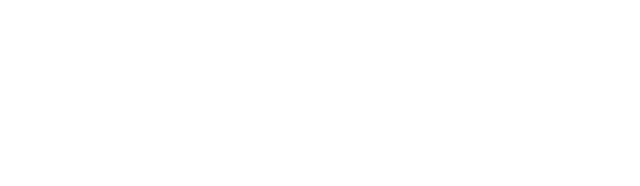
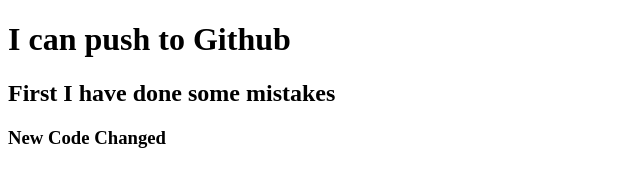
Before and after one commit to Jannatulbushra22/my-second-repo, a plain HTML site: page index.html in a window 1280 px wide. Shown: the whole page, without its empty margins (0-640 px from the left). Drawn offline with Linux system fonts and the light colour scheme.

Commit message:
added header

```diff
--- a/index.html
+++ b/index.html
@@ -7,6 +7,9 @@
     <title>My Second Github Repo</title>
 </head>
 <body>
+    <h1>I can push to Github</h1>
+    <h2>First I have done some mistakes</h2>
+    <h3>New Code Changed</h3>
 
 </body>
 </html>
```
